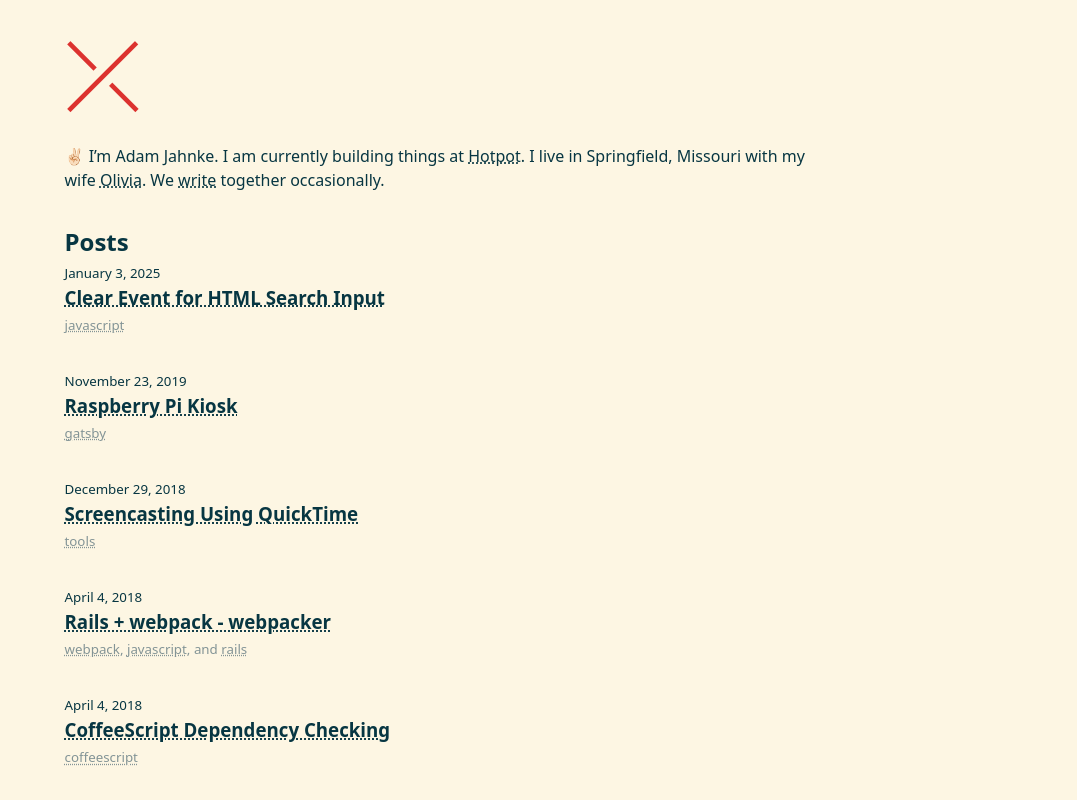
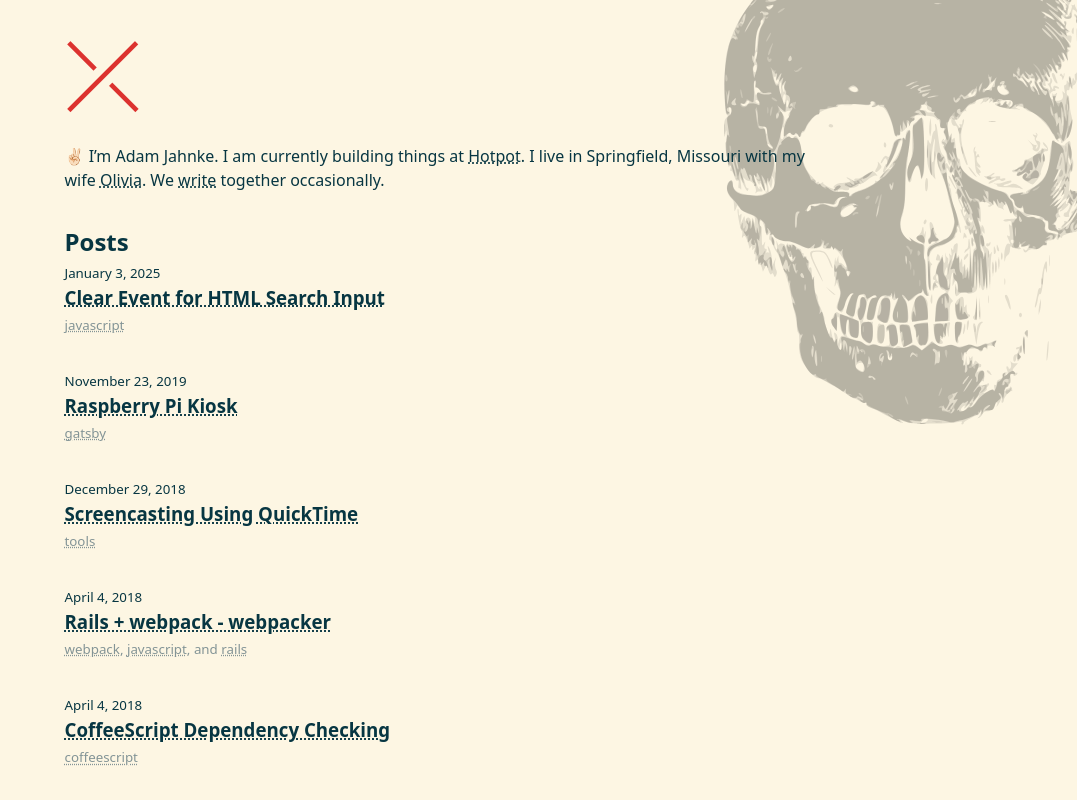
Before and after one commit to adamyonk/adamyonk.com, a Next.js app: page / in a window 1280 px wide. Shown: the top 800 px of the page, without its empty margins (203-1280 px from the left). Built offline with nearby package versions, Linux system fonts and the light colour scheme.

Commit message:
Is this anything?

```diff
--- a/app/globals.css
+++ b/app/globals.css
@@ -11,6 +11,7 @@
 body {
   line-height: 1.5;
   -webkit-font-smoothing: antialiased;
+  background: url("/assets/skull.svg") no-repeat right -5% top -5%;
 }
 img, picture, video, canvas, svg {
   display: block;
```
Also changed, not shown: public/assets/skull.svg (added).
